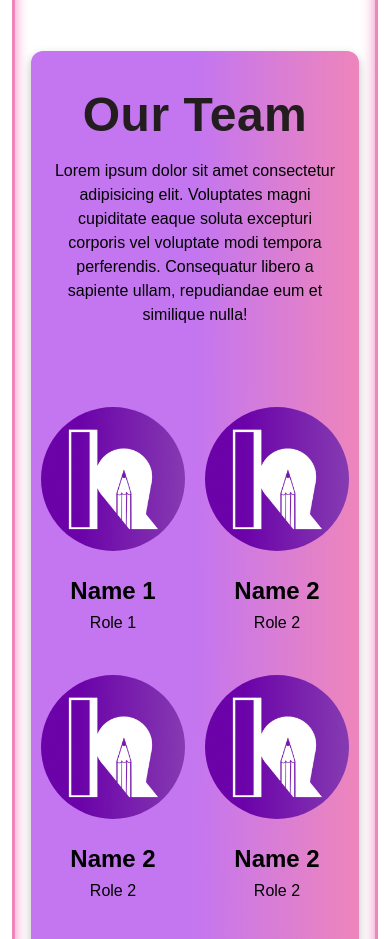
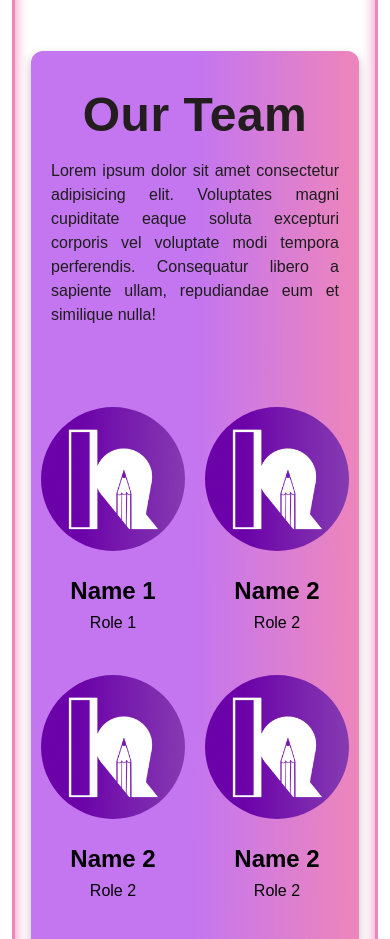
Before and after one commit to Soumyadipmaity1/k-prep, a Next.js app: page / in a window 390 px wide. Shown: the part 3040-3979 px from the top of the page. Built offline with nearby package versions, Linux system fonts and the light colour scheme; a web font is replaced by a local one.

Commit message:
refactor: Update landing page Team section styling and responsiveness

```diff
--- a/src/components/landingpage/Team/team.tsx
+++ b/src/components/landingpage/Team/team.tsx
@@ -7,7 +7,7 @@ const Team: React.FC = () => {
     <div className=' bg-gradient-to-r rounded-xl bg-team from-[#C476F0] to-[#EE85BB] py-10 sm:p-10'>
       <div className="text-center">
         <h1 className="text-5xl font-bold tracking-[0.5px] text-[#231D1F]">Our Team</h1>
-        <p className="p-5 pb-10  sm:px-20">
+        <p className="p-5 pb-10 text-justify text-[#1d1d1d]  sm:px-20">
           Lorem ipsum dolor sit amet consectetur adipisicing elit. Voluptates magni cupiditate eaque soluta excepturi
           corporis vel voluptate modi tempora perferendis. Consequatur libero a sapiente ullam, repudiandae eum et
           similique nulla!
```
